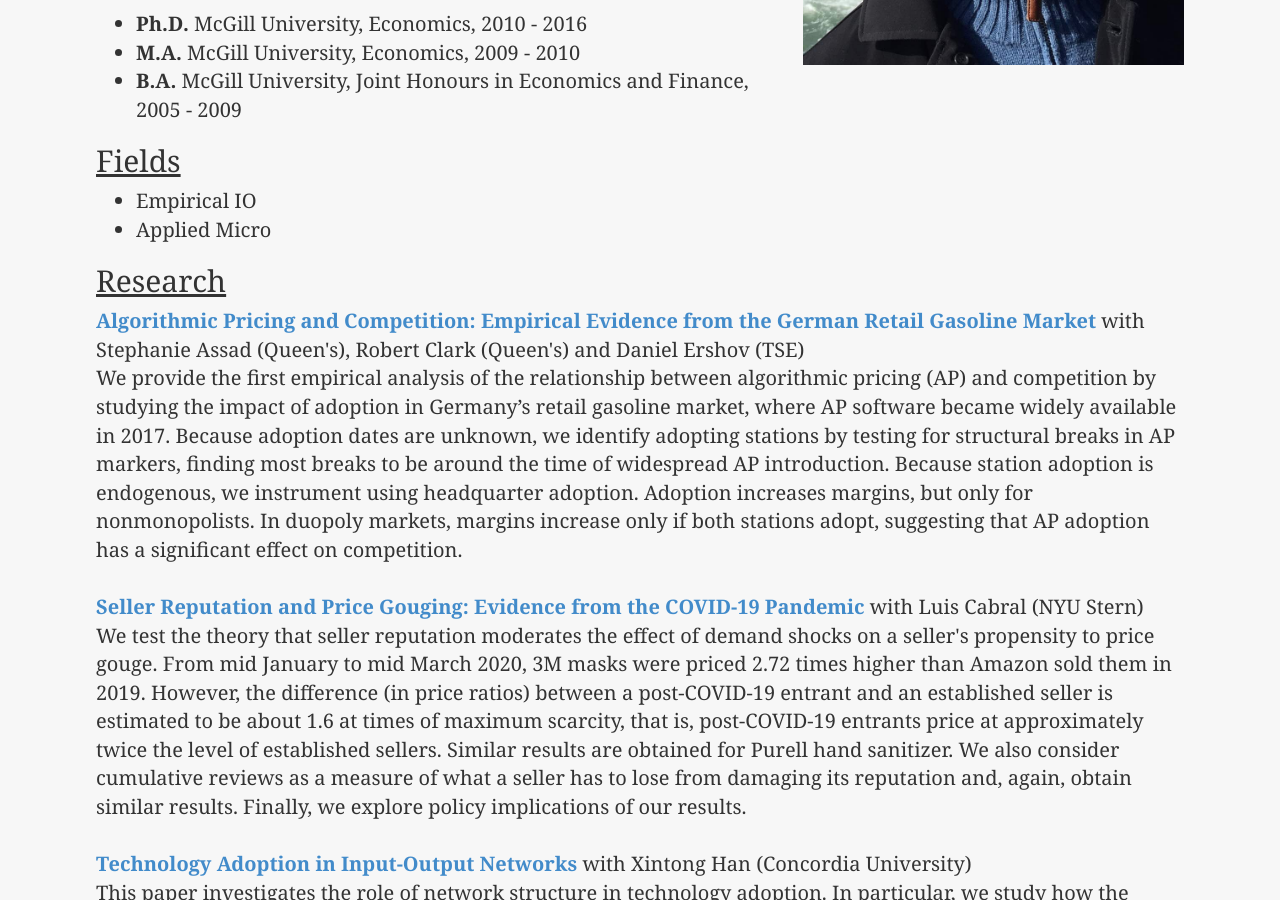
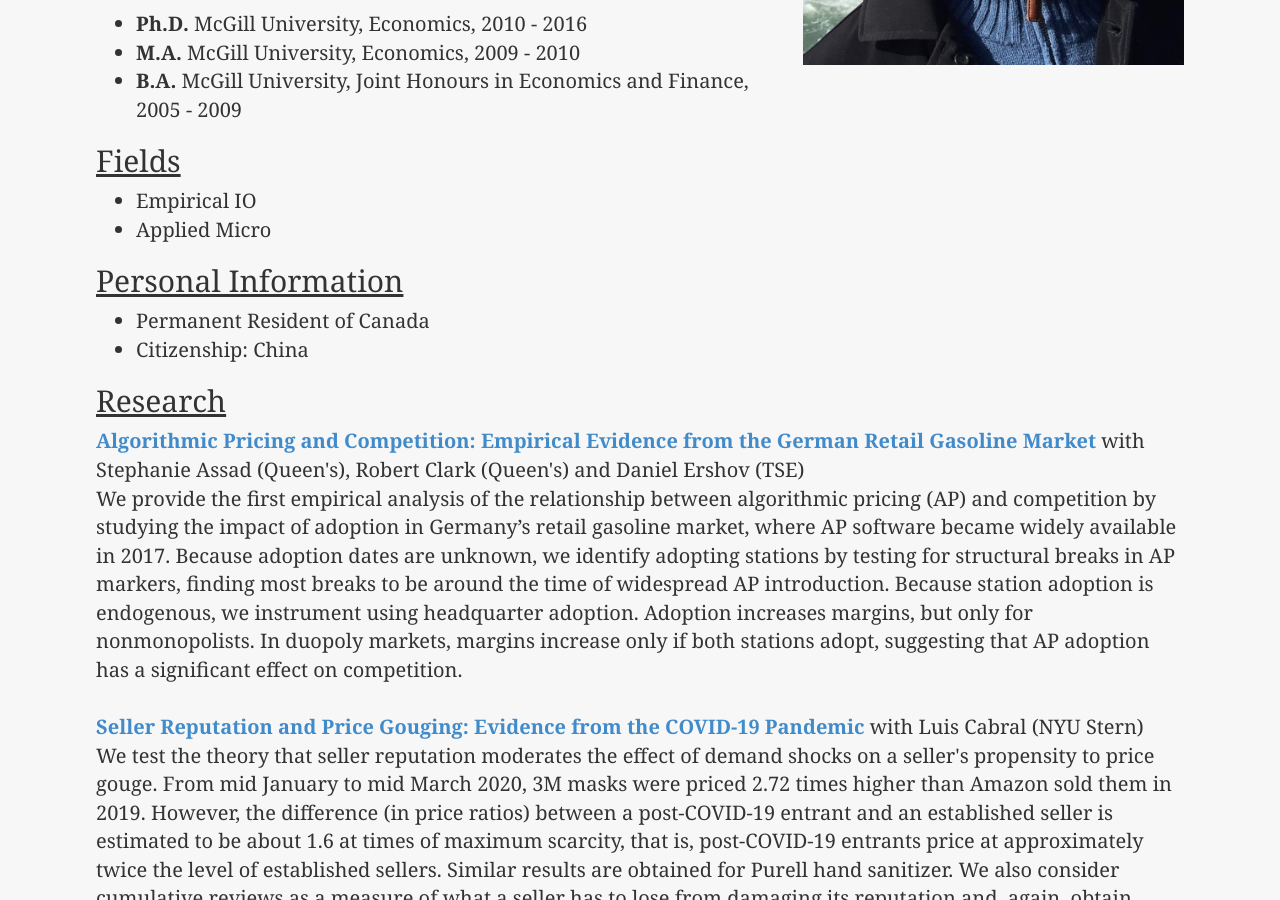
Before and after one commit to x-u/x-u.github.io, a Jekyll site: the page built from index.html, in a window 1280 px wide and 900 px high, scrolled down 695 px. Built offline with Jekyll 4.4.1, drawn with Linux system fonts in a browser that asks for light colours; the list of posts is cut into pages by our own code.

Commit message:
Initial commit

```diff
--- a/index.html
+++ b/index.html
@@ -42,6 +42,13 @@ E-mail: <A HREF="mailto:lei.xu2@gmail.com"><B>lei.xu2@gmail.com</B></A><BR>
 <UL>
     <LI>Empirical IO
     <LI>Applied Micro
+</UL>
+
+<H3><A NAME="personal"></A><U>Personal Information</U></H3>
+
+<UL>
+    <LI>Permanent Resident of Canada
+    <LI>Citizenship: China
 </UL>
 
 <H3><A NAME="research"></A><U>Research</U></H3>
```
